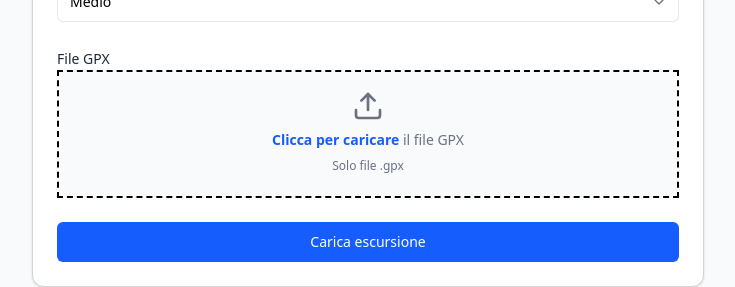
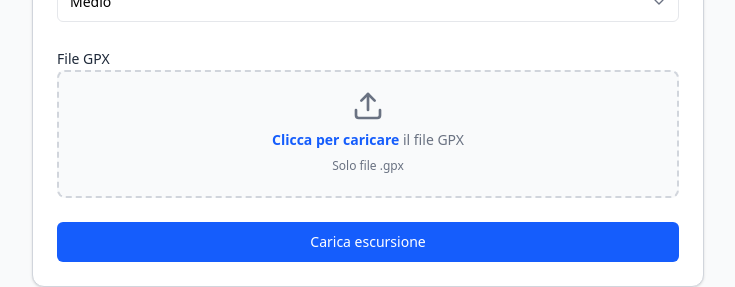
Before and after one commit to Samuel204/Photoplace-trekking, a React (Vite) app in the folder client/: page /admin in a window 1280 px wide. Shown: the part 559-846 px from the top of the page, without its empty margins (272-1007 px from the left). Built offline with nearby package versions, Linux system fonts and the light colour scheme; no server answers; what @cloudinary/url-gen would draw is missing.

Commit message:
Fix styling issue in AdminFileGpx component

```diff
--- a/client/src/components/AdminFileGpx.tsx
+++ b/client/src/components/AdminFileGpx.tsx
@@ -243,7 +243,7 @@ export default function AdminFileGpx() {
                                     File GPX
                                 </label>
                                 <div className="flex items-center justify-center w-full">
-                                    <label htmlFor="gpx-file-input" className="flex flex-col items-center justify-center w-full h-32 border-2 border-dashed border-gray-300rounded-lg cursor-pointer bg-gray-50 dark:bg-gray-800/20 hover:bg-gray-100 dark:hover:bg-gray-800/40 transition-colors">
+                                    <label htmlFor="gpx-file-input" className="flex flex-col items-center justify-center w-full h-32 border-2 border-dashed border-gray-300 rounded-lg cursor-pointer bg-gray-50 dark:bg-gray-800/20 hover:bg-gray-100 dark:hover:bg-gray-800/40 transition-colors">
                                         <div className="flex flex-col items-center justify-center pt-5 pb-6">
                                             <svg xmlns="http://www.w3.org/2000/svg" width="24" height="24" viewBox="0 0 24 24" fill="none" stroke="currentColor" strokeWidth="2" strokeLinecap="round" strokeLinejoin="round" className="w-8 h-8 mb-2 text-gray-500 dark:text-gray-400">
                                                 <path d="M21 15v4a2 2 0 0 1-2 2H5a2 2 0 0 1-2-2v-4"/>
```
